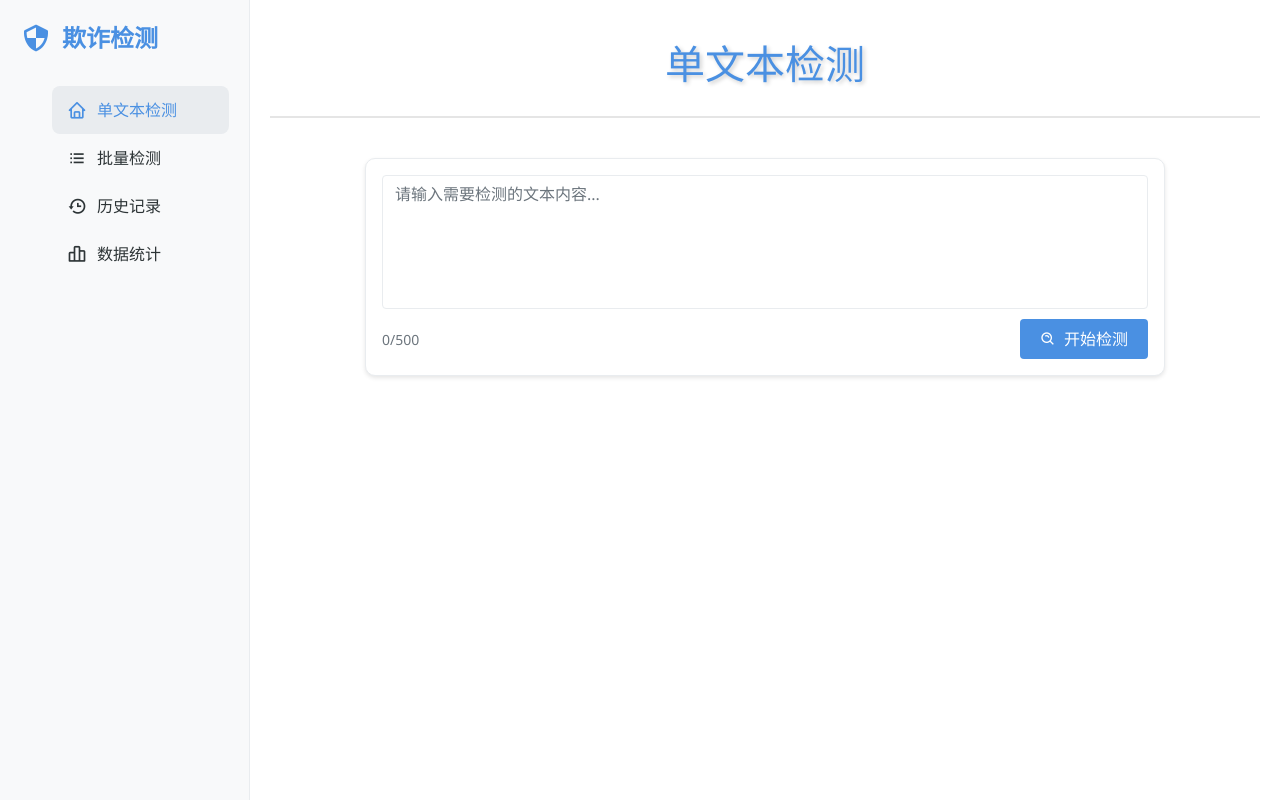
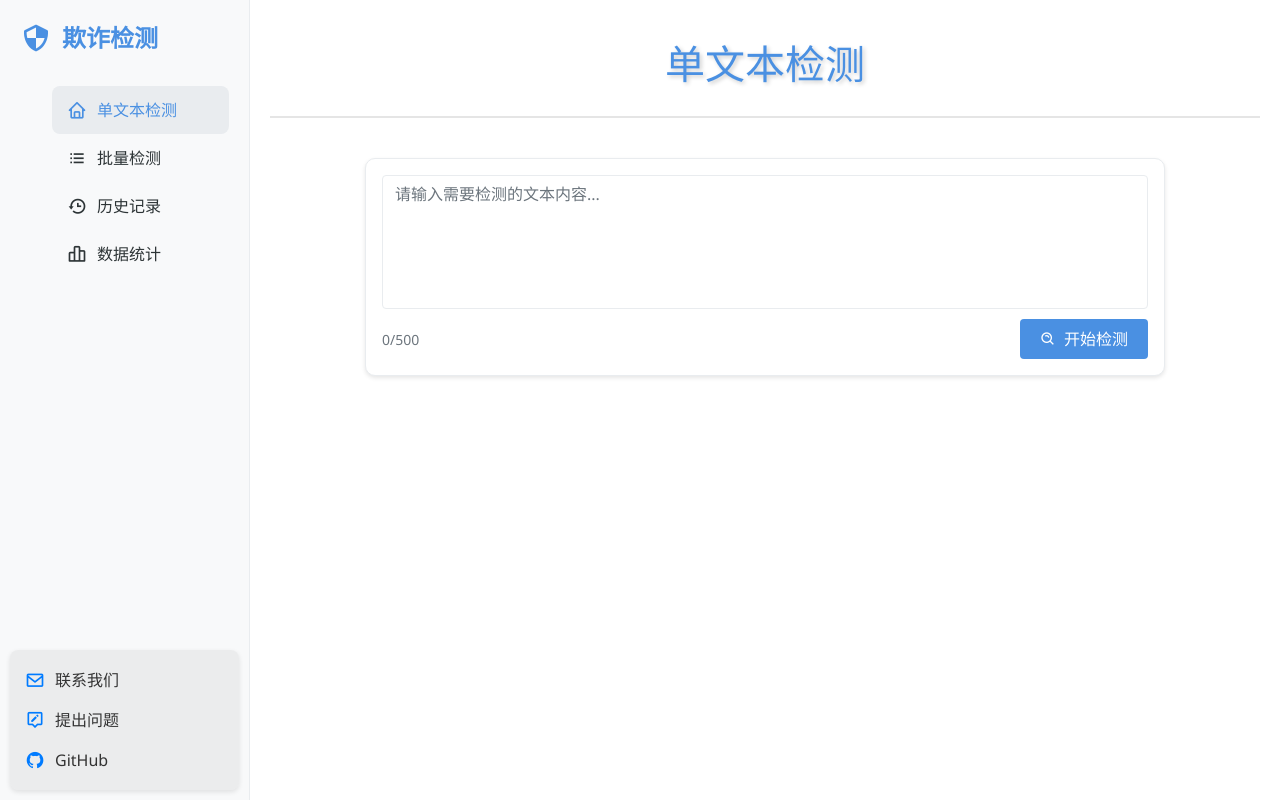
Before and after one commit to Ba-YH/fraud, a Flask app: page / in a window 1280 px wide. Run offline with Flask 3, Linux system fonts and the light colour scheme; parts of the project's set-up code (start-up, migrations or seed data) failed here and were passed over.

Commit message:
添加项目地址

```diff
--- a/frontend/static/css/style.css
+++ b/frontend/static/css/style.css
@@ -273,3 +273,38 @@ header {
         display: block;
     }
 }
+
+
+.sidebar-footer {
+    position: absolute;
+    bottom: 10px;
+    left: 10px;
+    width: calc(100% - 20px);
+    padding: 10px 0;
+    background: rgba(0, 0, 0, 0.05); /* 添加浅色背景以增强对比 */
+    border-radius: 8px;
+    box-shadow: 0 2px 5px rgba(0, 0, 0, 0.1); /* 轻微阴影 */
+    text-align: center;
+}
+
+.footer-link {
+    display: flex;
+    align-items: center;
+    justify-content: flex-start;
+    padding: 8px 15px;
+    color: #333; /* 适配白色背景，使用深色字体 */
+    font-weight: 500;
+    text-decoration: none;
+    border-radius: 6px;
+    transition: background 0.3s ease;
+}
+
+.footer-link i {
+    font-size: 20px;
+    margin-right: 10px;
+    color: #007bff; /* 统一 icon 颜色，可修改 */
+}
+
+.footer-link:hover {
+    background: rgba(0, 123, 255, 0.1); /* 添加浅色 hover 效果 */
+}
--- a/frontend/templates/base.html
+++ b/frontend/templates/base.html
@@ -43,6 +43,22 @@
                 </a>
             </li>
         </ul>
+        <!-- 侧边栏底部 -->
+        <div class="sidebar-footer">
+            <a href="mailto:support@example.com" class="footer-link">
+                <i class='bx bx-envelope'></i>
+                <span>联系我们</span>
+            </a>
+            <a href="https://github.com/Ba-YH/fraud/issues" target="_blank" class="footer-link">
+                <i class='bx bx-message-alt-edit'></i>
+                <span>提出问题</span>
+            </a>
+            <a href="https://github.com/Ba-YH/fraud" target="_blank" class="footer-link">
+                <i class='bx bxl-github'></i>
+                <span>GitHub</span>
+            </a>
+        </div>
+
     </nav>
 
     <!-- 主要内容 -->
```
